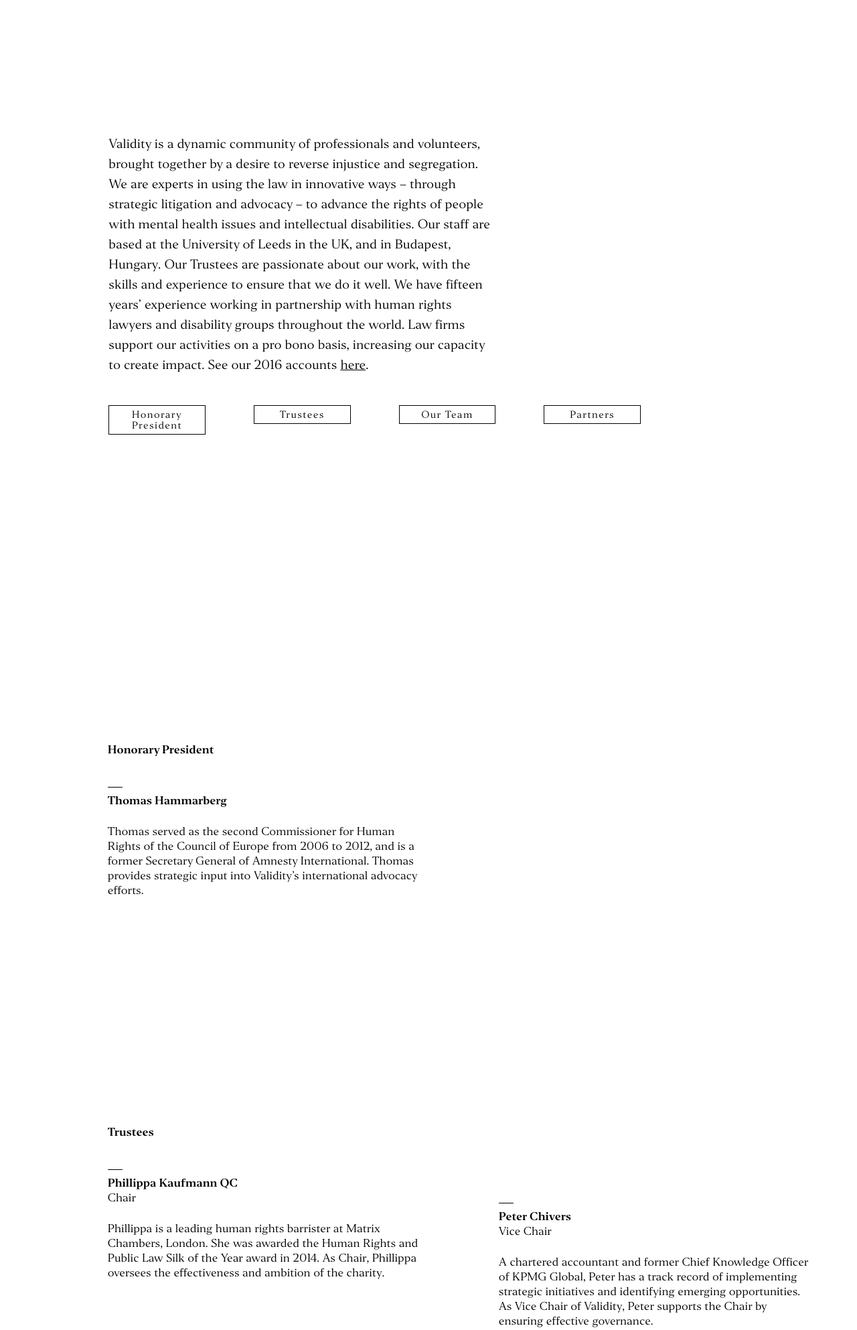
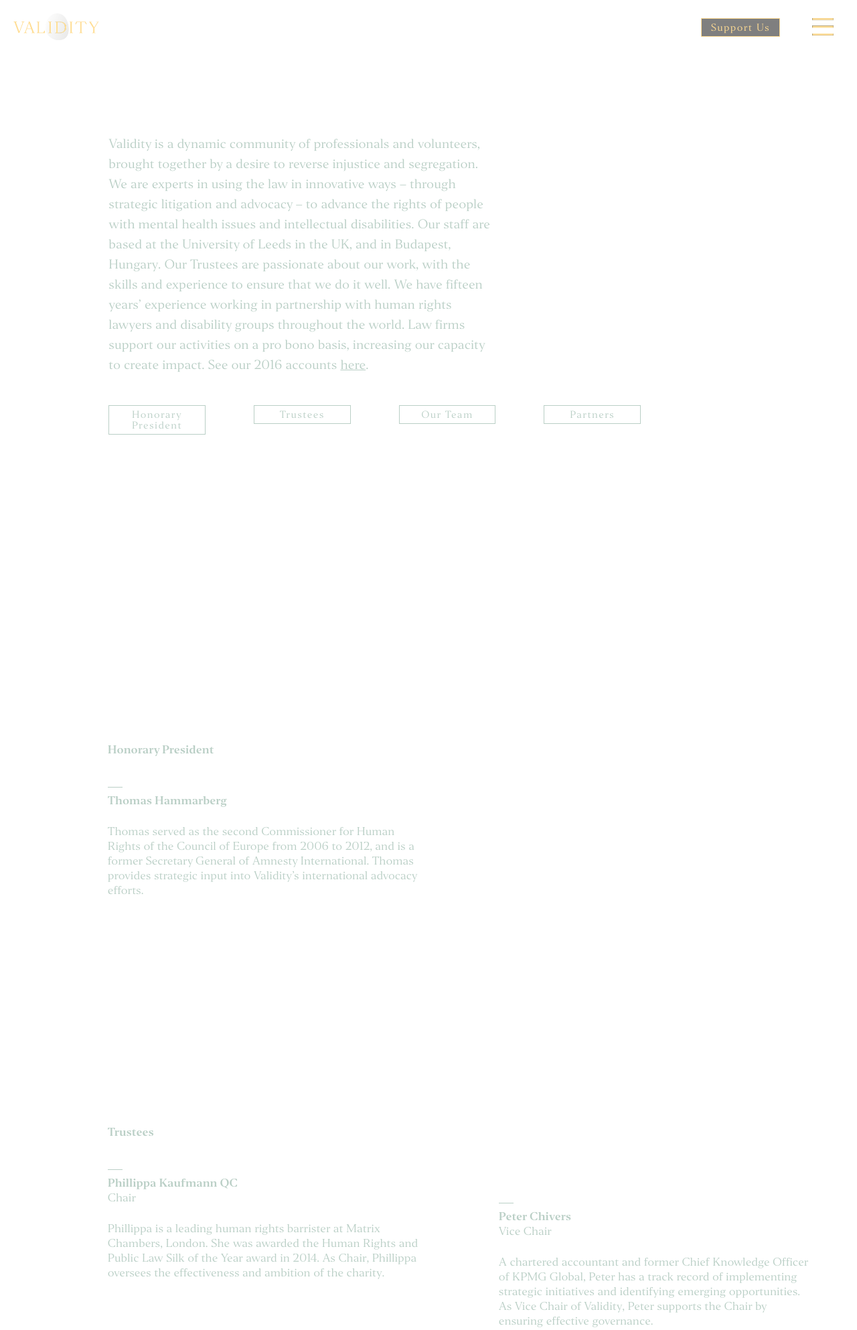
Before and after one commit to bo-bok/validity, a WordPress theme: template theme/validity-theme/page-who-we-are.php in a window 1280 px wide. Shown: the top 1986 px of the page at 67% size. Run offline with PHP 8.4 and a stand-in for WordPress, Linux system fonts and the light colour scheme; the site name, menu and one post (Sample post) are stand-ins, and other content is empty; some libraries are stand-ins or nearby versions.

Commit message:
fix wrapper - page-who-we-are.php
relates #38

```diff
--- a/theme/validity-theme/page-who-we-are.php
+++ b/theme/validity-theme/page-who-we-are.php
@@ -16,6 +16,9 @@
  */
 
 get_header(); ?>
+
+<body class="page-who-we-are">
+  <?php get_sidebar(); ?> <!-- sidebar = nav -->
 
 <section class="section-1">
   <div class="outer full-height centered">
```
